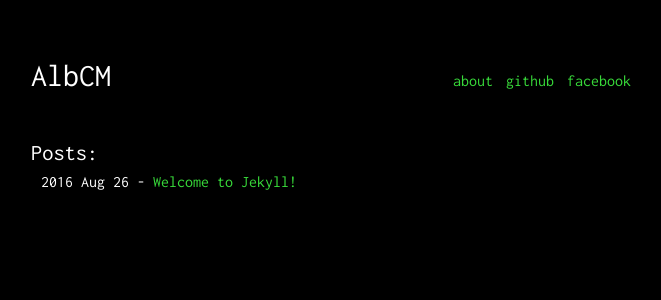
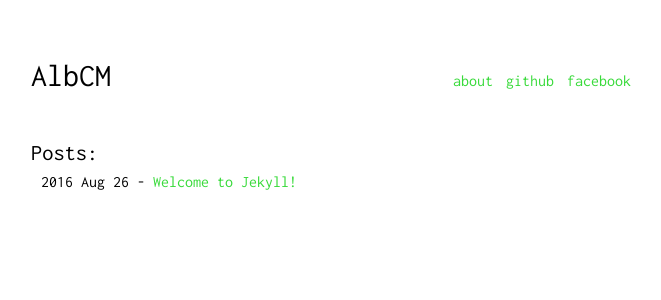
Before and after one commit to AlbCM/albcm.github.io, a Jekyll site: the page built from index.html, in a window 1280 px wide. Shown: the top 300 px of the page, without its empty margins (309-970 px from the left). Built offline with Jekyll 4.4.1, drawn with Linux system fonts in a browser that asks for light colours; comment, search, counter and statistics services are not loaded.

Commit message:
Update main.scss

```diff
--- a/assets/css/main.scss
+++ b/assets/css/main.scss
@@ -5,8 +5,8 @@
 @import "config";
 
 body {
-	color: #FFF;
-	background: #000000;
+	color: #000000;
+	background: #FFF;
 	font-family: 'Inconsolata', ;
 	font-size: 100%;
 	font-weight: 400;
```
